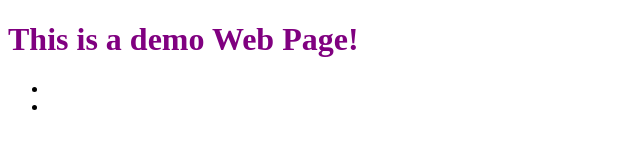
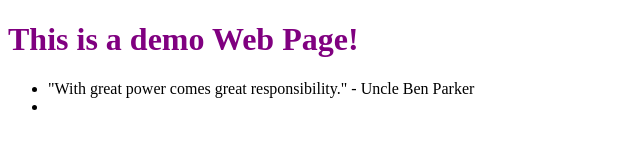
Before and after one commit to v-saurabh/0main_opensap_repo, a plain HTML site: page index.html in a window 1280 px wide. Shown: the whole page, without its empty margins (0-640 px from the left). Drawn offline with Linux system fonts and the light colour scheme.

Commit message:
Added quote from uncle ben parker

```diff
--- a/index.html
+++ b/index.html
@@ -7,7 +7,7 @@
 	<body>
 		<h1 style="color: purple">This is a demo Web Page!</h1>
 		<ul>
-			<li></li>
+			<li>"With great power comes great responsibility." - Uncle Ben Parker</li>
 			<li></li>
 		</ul>
 	</body>
```
